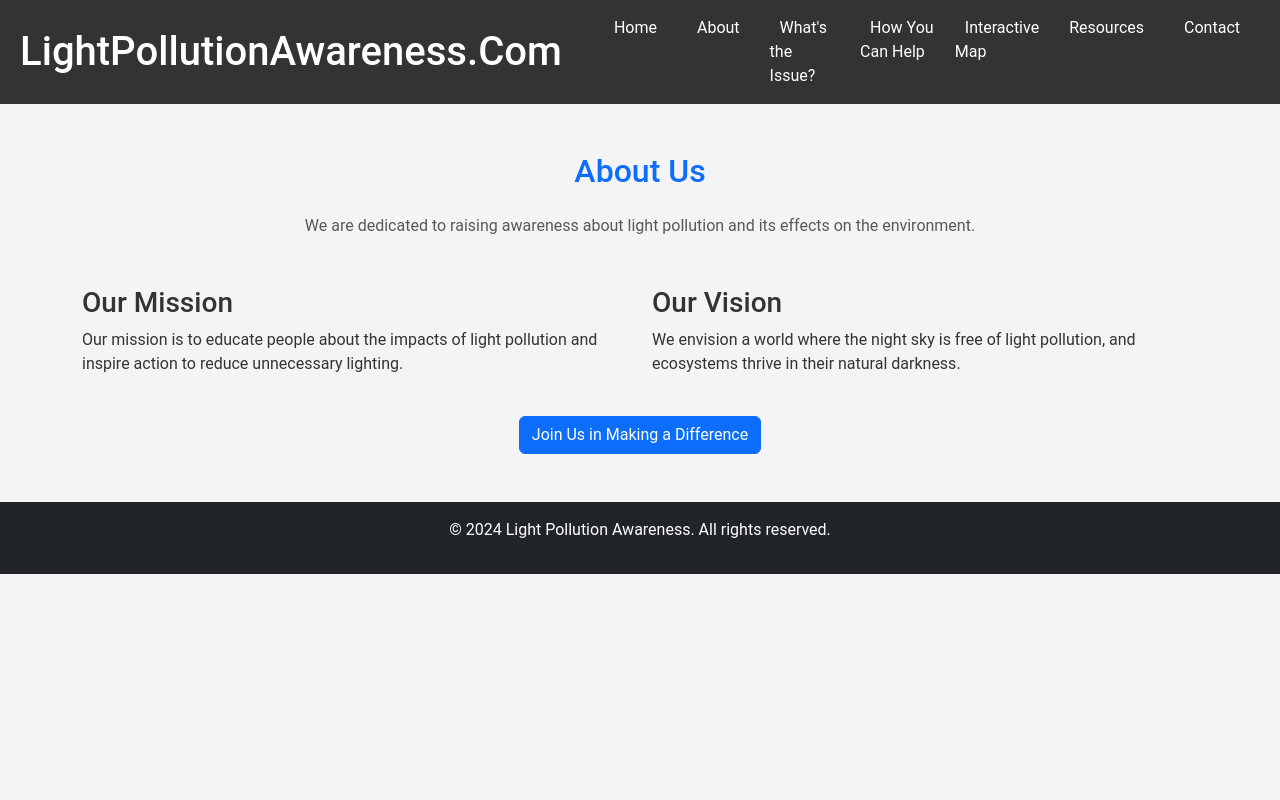
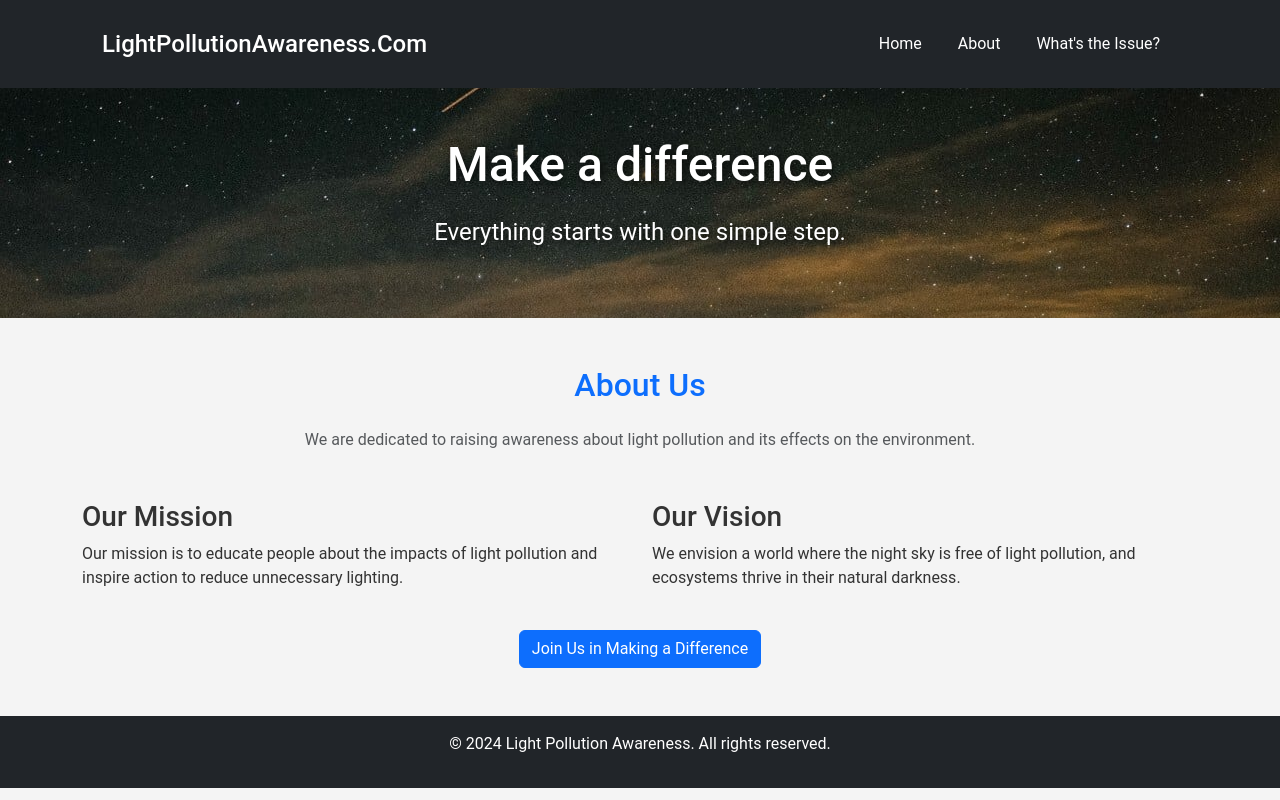
Before and after one commit to bmoresca-mmdc/Web-Systems-and-Technology, a plain HTML site: page about.html in a window 1280 px wide. Drawn offline with nearby package versions, Linux system fonts and the light colour scheme.

Commit message:
Update
improved call to action.
commented temporary links to planned webpages that is not implemented yet

```diff
--- a/about.html
+++ b/about.html
@@ -13,23 +13,32 @@
 </head>
 <body>
 
-    <!-- Navbar -->
-    <header>
-        <div class="logo">
-            <h1>LightPollutionAwareness.Com</h1>
+      <!-- Header -->
+      <header class="bg-dark text-white p-3">
+        <div class="container d-flex justify-content-between align-items-center">
+            <div class="logo">
+                <h1 class="h4 mb-0">LightPollutionAwareness.Com</h1>
+            </div>
+            <nav class="navbar navbar-expand-lg">
+                <ul class="navbar-nav">
+                    <li class="nav-item"><a class="nav-link text-white" href="index.html">Home</a></li>
+                    <li class="nav-item"><a class="nav-link text-white" href="about.html">About</a></li>
+                    <li class="nav-item"><a class="nav-link text-white" href="issue.html">What's the Issue?</a></li>
+                    <!-- <li class="nav-item"><a class="nav-link text-white" href="map.html">Interactive Map</a></li>
+                    <li class="nav-item"><a class="nav-link text-white" href="resources.html">Resources</a></li>
+                    <li class="nav-item"><a class="nav-link text-white" href="contact.html">Contact</a></li> -->
+                </ul>
+            </nav>
         </div>
-        <nav>
-            <ul>
-                <li><a href="index.html">Home</a></li>
-                <li><a href="about.html">About</a></li>
-                <li><a href="issue.html">What's the Issue?</a></li>
-                <li><a href="help.html">How You Can Help</a></li>
-                <li><a href="map.html">Interactive Map</a></li>
-                <li><a href="resources.html">Resources</a></li>
-                <li><a href="contact.html">Contact</a></li>
-            </ul>
-        </nav>
     </header>
+
+    <!-- Hero Section -->
+    <section class="hero text-center text-white py-5" style="background-image: url('images/aboutnight.jpg'); background-size: cover; background-position: center;">
+        <div class="container">
+            <h2>Make a difference</h2>
+            <p>Everything starts with one simple step.</p>
+        </div>
+    </section>
 
     <!-- About Section -->
     <section class="container my-5">
```
Also changed, not shown: help.html (+2 -3 lines), index.html (+2 -2 lines), issue.html (+3 -2 lines), images/aboutnight.jpg (added).
